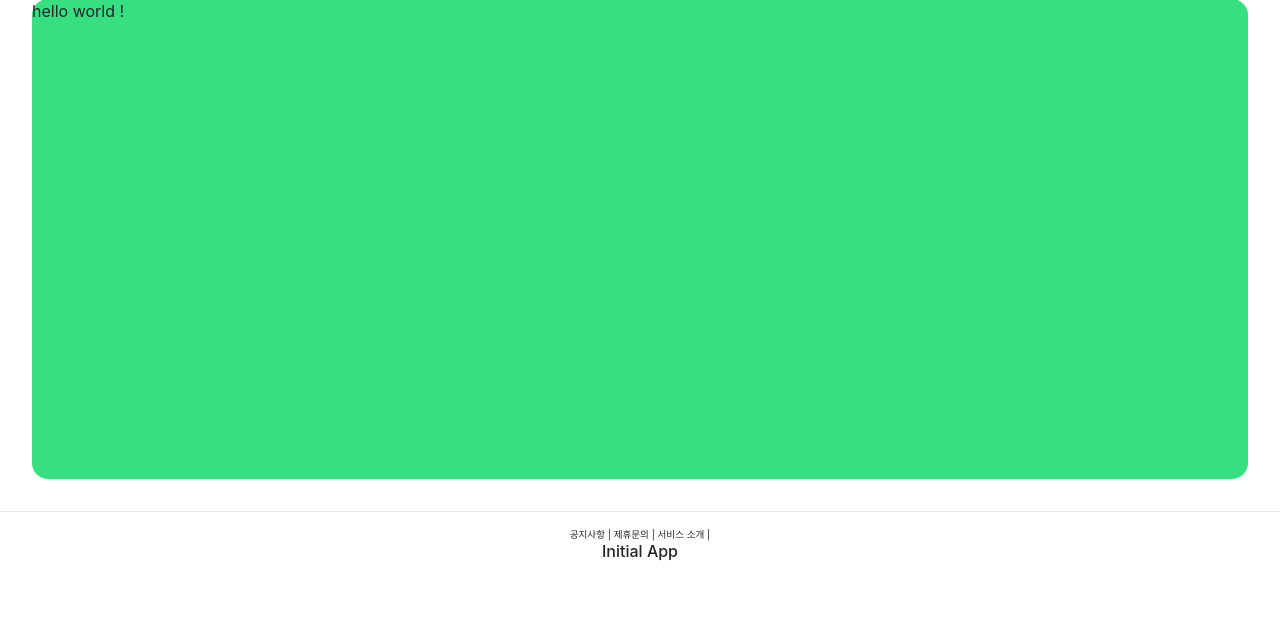
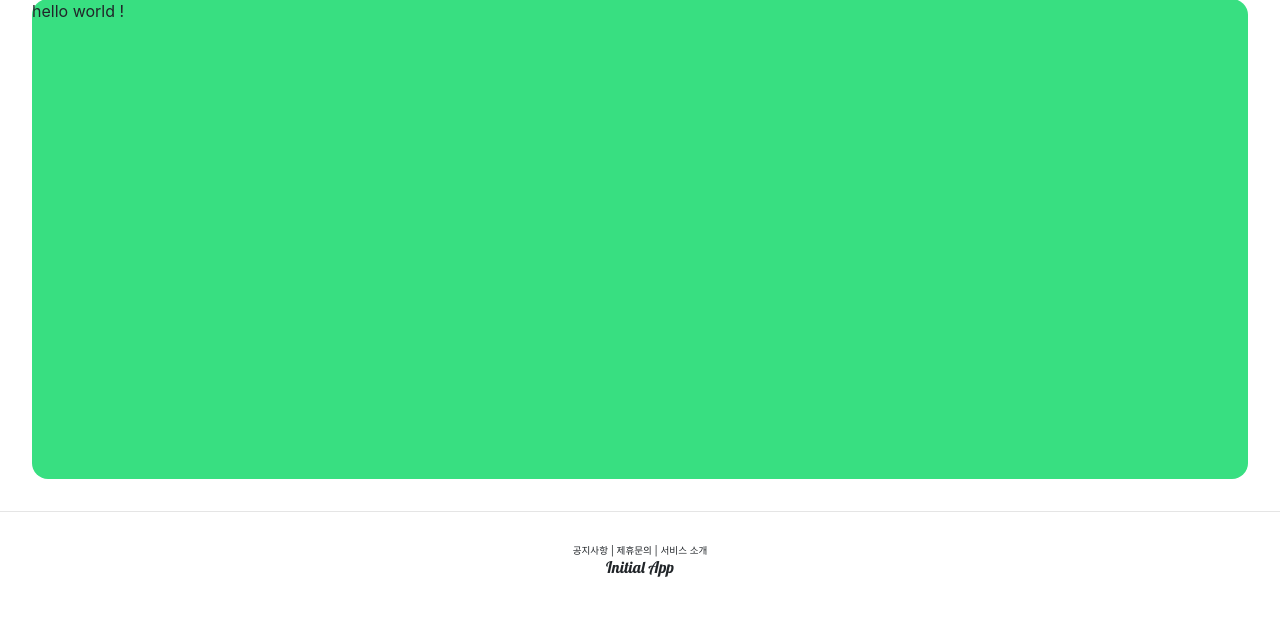
Before and after one commit to gojaebeom/DjangoFirstApp, a Django app: page /account/hello/ in a window 1280 px wide. Shown: the part 178-800 px from the top of the page. Run offline with Django 3.2, Linux system fonts and the light colour scheme.

Commit message:
inline style --> move stylesheet file

```diff
--- a/initialApp/settings.py
+++ b/initialApp/settings.py
@@ -144,3 +144,9 @@ USE_TZ = True
 # https://docs.djangoproject.com/en/3.1/howto/static-files/
 
 STATIC_URL = '/static/'
+
+STATIC_FILES = os.path.join(BASE_DIR, "staticfiles")
+
+STATICFILES_DIRS = [
+    BASE_DIR / "static"
+]
--- /dev/null
+++ b/static/base.css
@@ -0,0 +1,5 @@
+.text-content-wrap { text-align: center; margin:2rem 0px; }
+
+.logo { font-family: 'Lobster', cursive; }
+
+.footer-info { font-size:.6rem; }
--- a/templates/footer.html
+++ b/templates/footer.html
@@ -1,10 +1,10 @@
-<div style="text-align: center">
-    <div style="font-size:.6rem;">
+<footer class="text-content-wrap">
+    <div class="footer-info">
         <span>공지사항</span> |
         <span>제휴문의</span> |
-        <span>서비스 소개</span> |
+        <span>서비스 소개</span>
     </div>
     <div>
-        <h6>Initial App</h6>
+        <h6 class="logo">Initial App</h6>
     </div>
-</div>
+</footer>
--- a/templates/head.html
+++ b/templates/head.html
@@ -1,3 +1,5 @@
+<!-- static 경로의 파일 사용 시 작성 -->
+{% load static %}
 <head>
     <meta charset="UTF-8">
     <!-- bootstrap css -->
@@ -6,5 +8,9 @@
     <!-- google font -->
     <link rel="preconnect" href="https://fonts.gstatic.com">
     <link href="https://fonts.googleapis.com/css2?family=Lobster&display=swap" rel="stylesheet">
+
+    <!-- default css -->
+    <link rel="stylesheet" href="{% static 'base.css' %}">
+
     <title>파이썬 장고, 첫번째 앱!</title>
 </head>
--- a/templates/header.html
+++ b/templates/header.html
@@ -1,6 +1,6 @@
-<div style="text-align: center; margin:2rem 0px;">
+<header class="text-content-wrap">
     <div>
-        <h1 style="font-family: 'Lobster', cursive;">Initial App</h1>
+        <h1 class="logo">Initial App</h1>
     </div>
     <div>
         <span>nav 1</span>
@@ -8,4 +8,4 @@
         <span>nav 3</span>
         <span>nav 4</span>
     </div>
-</div>
+</header>
```
